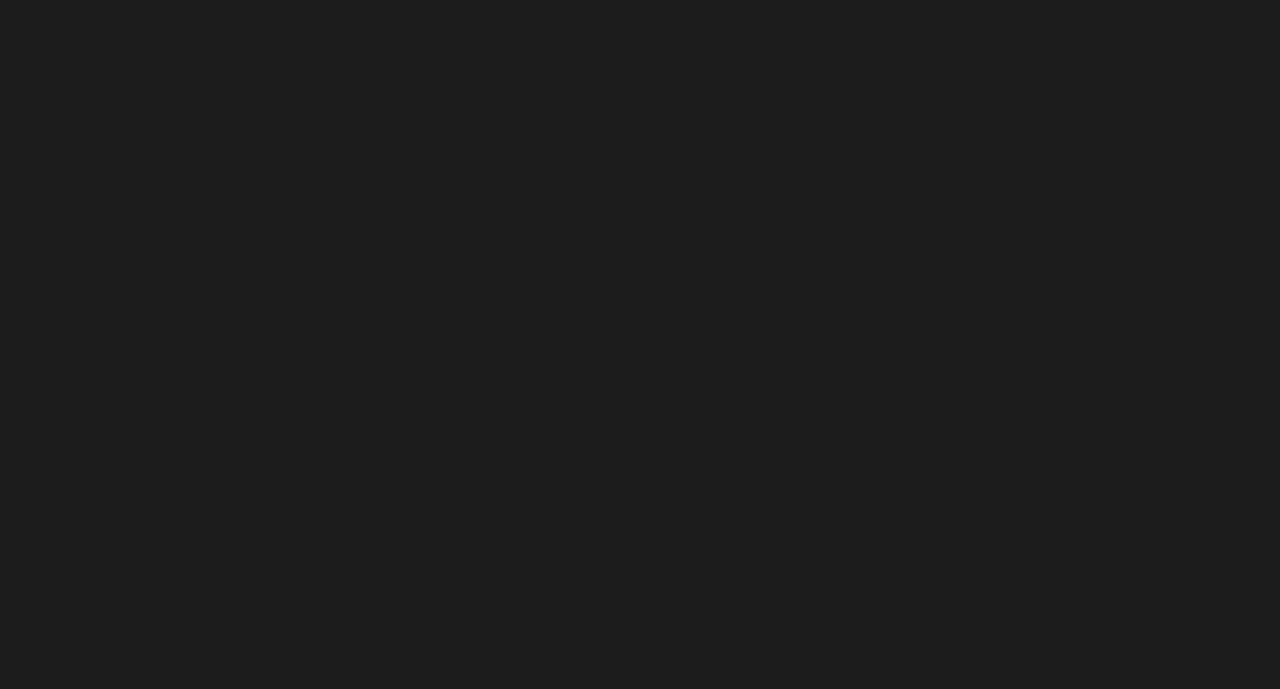
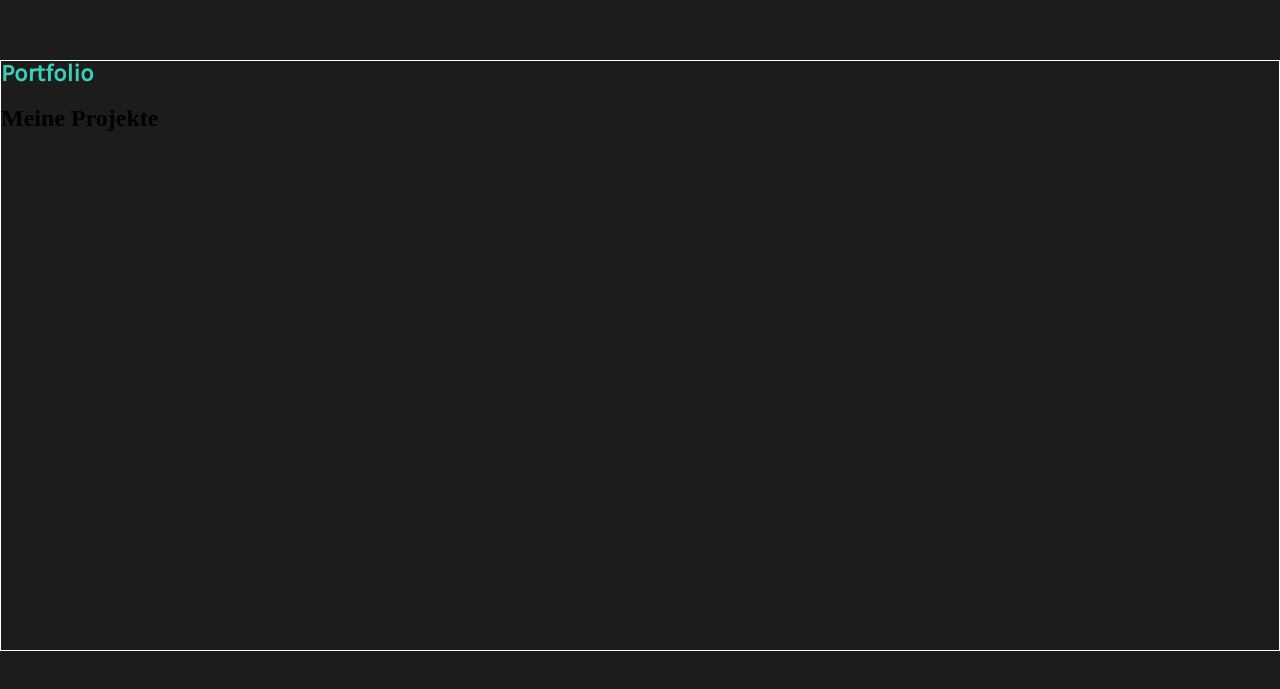
Before and after one commit to SebastianBoehme/Portfolio, an Angular app: page / in a window 1280 px wide. Shown: the part 2445-3134 px from the top of the page. Built offline with nearby package versions, Linux system fonts and the light colour scheme; a web font is replaced by a local one.

Commit message:
did minor designs to content box of featured projects

```diff
--- a/src/app/projects/projects.component.html
+++ b/src/app/projects/projects.component.html
@@ -1,3 +1,8 @@
 <section class="projects">
-
+    <div class="projects-content">
+        <div class="projects-headline-container">
+        <h2 class="karla">Portfolio</h2>
+        <h1 class="fira-code">Meine Projekte</h1>
+    </div>
+    </div>
 </section>
--- a/src/app/projects/projects.component.scss
+++ b/src/app/projects/projects.component.scss
@@ -6,3 +6,24 @@ section {
     justify-content: center;
     align-items: center;
   }
+
+  .projects-headline-container {
+    display: flex;
+    flex-direction: column;
+    gap: 20px;
+  }
+
+  .projects-content {
+    border: solid 1px white;
+    max-width: 1440px;
+    width: 1440px;
+    height: 591px;
+  }
+
+  h2 {
+    color: rgba(61, 207, 182, 1);
+    font-size: 24px;
+    font-weight: 700;
+    line-height: 100%;
+    letter-spacing: 0%;
+  }
```
